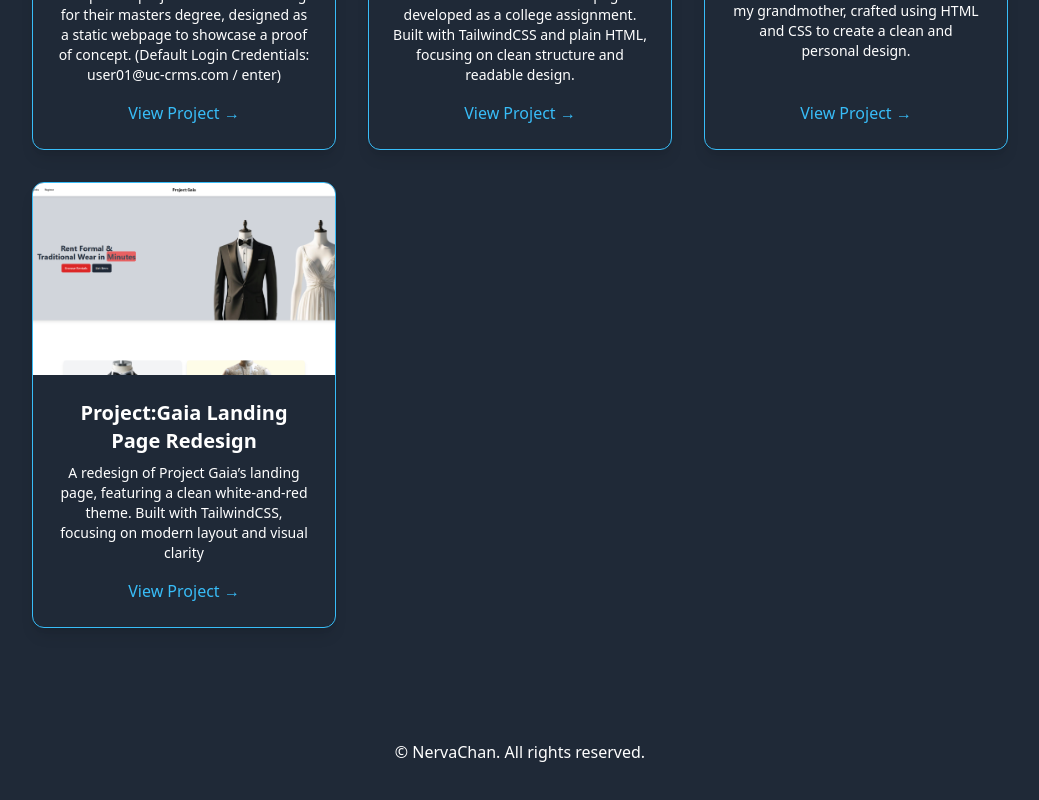
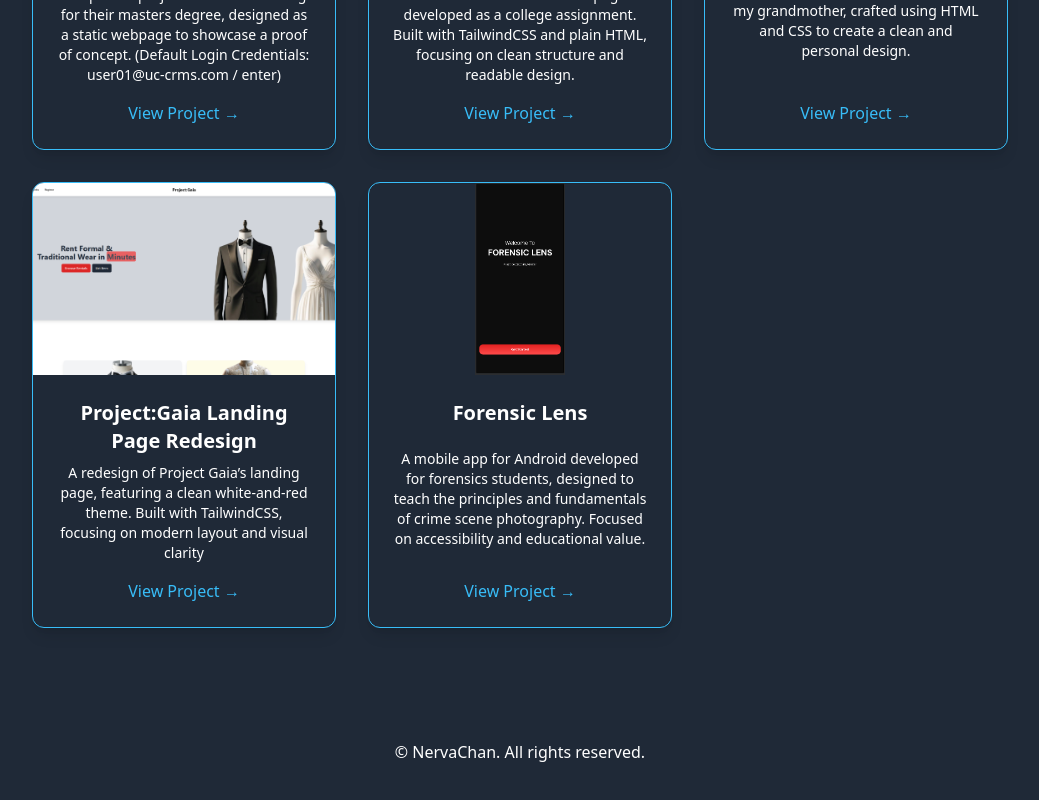
Before and after one commit to nervachan/nervachan.github.io, a Vue app: page / in a window 1280 px wide. Shown: the part 4013-4813 px from the top of the page, without its empty margins (120-1159 px from the left). Built offline with nearby package versions, Linux system fonts and the light colour scheme.

Commit message:
added 1 project in list of projects

```diff
--- a/src/App.vue
+++ b/src/App.vue
@@ -228,13 +228,23 @@
                 </div>
             </div>
 
-             <!-- Project 7-->
+            <!-- Project 7-->
              <div class="bg-gray-800 border border-sky-400 rounded-xl shadow-lg overflow-hidden transform hover:scale-105 transition-transform duration-300 flex flex-col">
                 <img src="./assets/gaiaredesign.png" alt="Project 7" class="w-full h-48 object-cover">
                 <div class="p-6 flex flex-col justify-between flex-1">
                     <h3 class="text-xl font-semibold mb-2 text-white">Project:Gaia Landing Page Redesign</h3>
                     <p class="text-white text-sm mb-4">A redesign of Project Gaia’s landing page, featuring a clean white-and-red theme. Built with TailwindCSS, focusing on modern layout and visual clarity</p>
                     <a href="https://nervachan.github.io/gaia-design/" class="text-sky-400 font-medium hover:underline">View Project →</a>
+                </div>
+            </div>
+
+            <!-- Project 8-->
+             <div class="bg-gray-800 border border-sky-400 rounded-xl shadow-lg overflow-hidden transform hover:scale-105 transition-transform duration-300 flex flex-col">
+                <img src="./assets/forensiclens.png" alt="Project 8" class="w-full h-48 object-center object-contain">
+                <div class="p-6 flex flex-col justify-between flex-1">
+                    <h3 class="text-xl font-semibold mb-2 text-white">Forensic Lens</h3>
+                    <p class="text-white text-sm mb-4">A mobile app for Android developed for forensics students, designed to teach the principles and fundamentals of crime scene photography. Focused on accessibility and educational value.</p>
+                    <a href="https://inv8solutions.github.io/ForensicLensApp/" class="text-sky-400 font-medium hover:underline">View Project →</a>
                 </div>
             </div>
         </div>
```
Also changed, not shown: src/assets/forensiclens.png (added).
